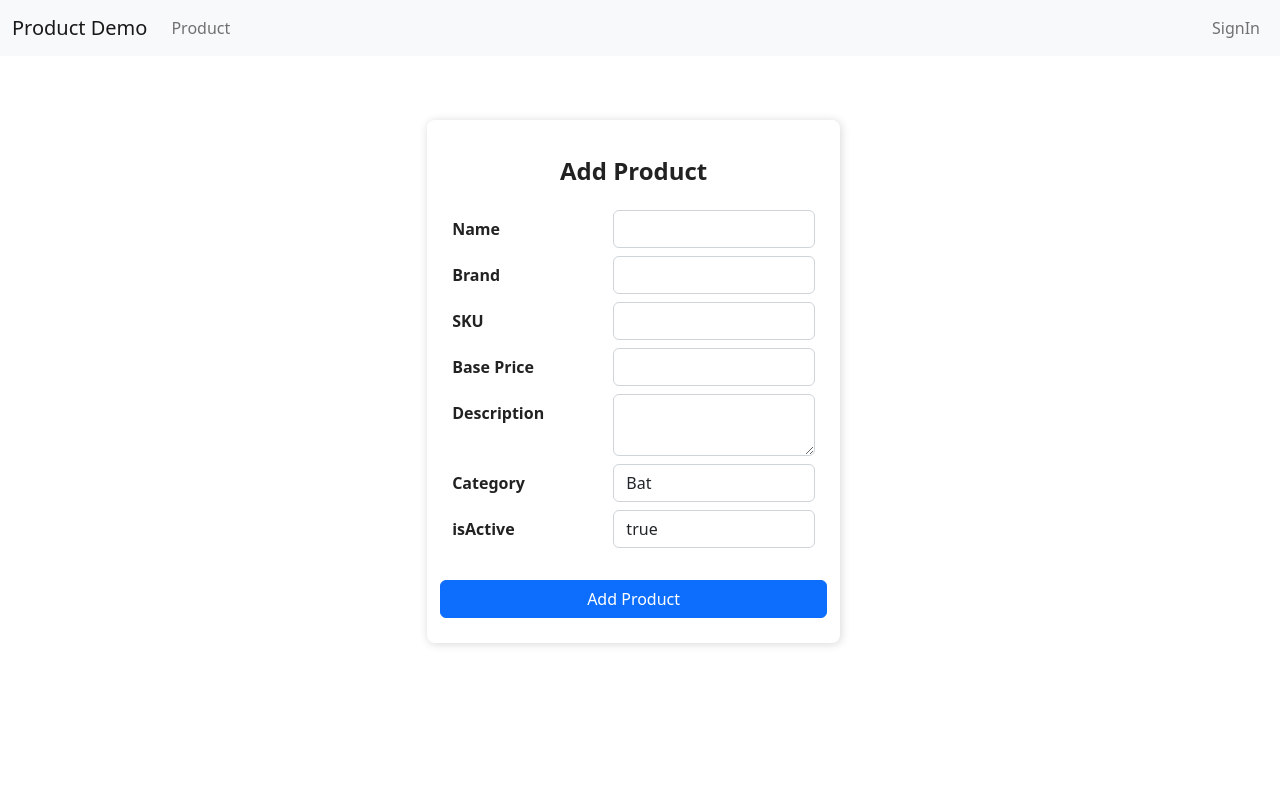
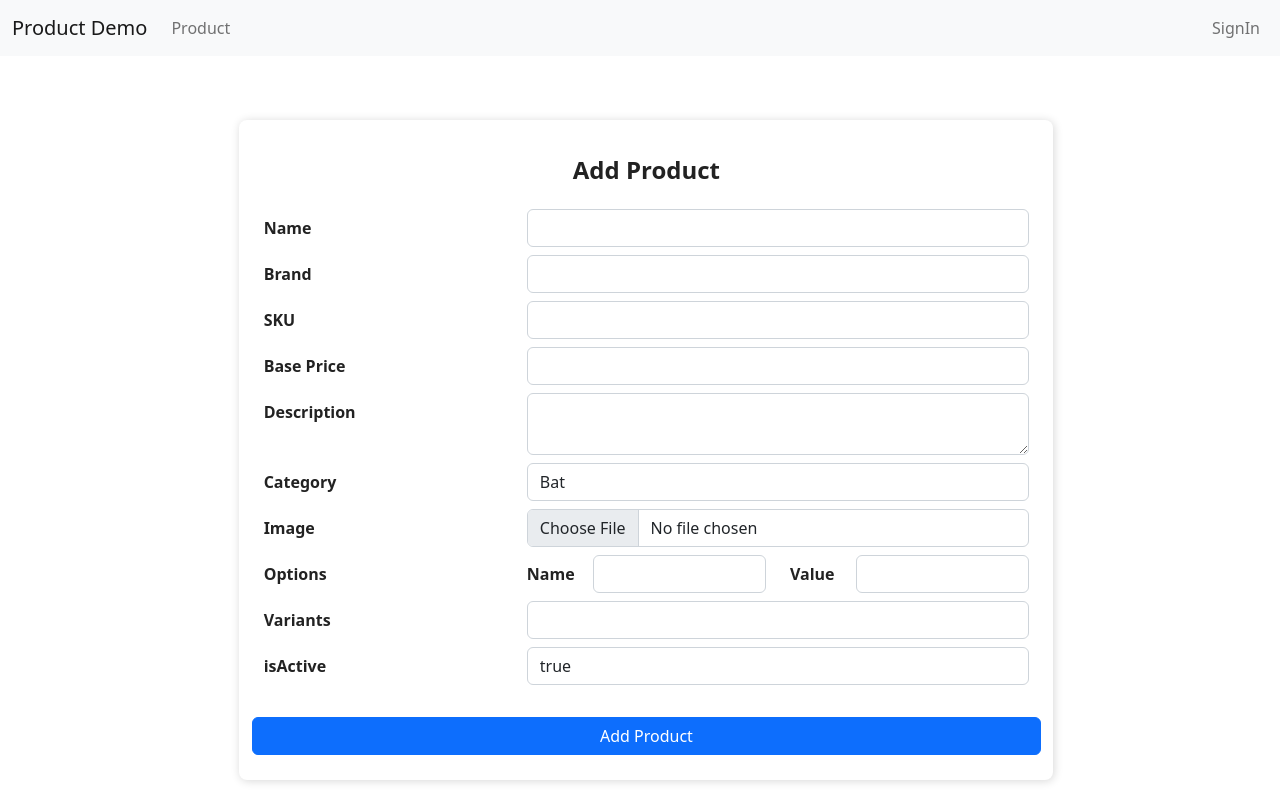
Before and after one commit to RKheni/Product-Demo, a React (Create React App) app: page /addProduct in a window 1280 px wide. Built offline with nearby package versions, Linux system fonts and the light colour scheme; the HTML template or start-up script is replaced by a standard one.

Commit message:
9th commit- Search bar by name

```diff
--- a/package.json
+++ b/package.json
@@ -6,14 +6,14 @@
     "@testing-library/jest-dom": "^5.16.5",
     "@testing-library/react": "^13.4.0",
     "@testing-library/user-event": "^13.5.0",
+    "aws-sdk": "^2.1309.0",
     "bootstrap": "^5.2.3",
     "react": "^18.2.0",
     "react-bootstrap": "^2.7.0",
     "react-dom": "^18.2.0",
     "react-router-dom": "^6.6.1",
     "react-scripts": "5.0.1",
-    "react-select": "^5.7.0",
-    "react-toastify": "^9.1.1",
+    "react-uuid": "^2.0.0",
     "reactstrap": "^9.1.5",
     "web-vitals": "^2.1.4"
   },
--- a/src/App.css
+++ b/src/App.css
@@ -1,3 +1,3 @@
 .App {
-  text-align: left;
+    text-align: left;
 }
--- a/src/components/product/AddProduct.js
+++ b/src/components/product/AddProduct.js
@@ -2,6 +2,8 @@ import React, { useState } from 'react'
 import commonStyles from "./productCSS/CommonStyles.module.css"
 import { useNavigate } from 'react-router-dom'
 import categoryArray from './CategoryArray.json'
+// import S3 from "aws-sdk/clients/s3";
+// import { v4 as uuidv4 } from "uuid";
 
 function AddProduct() {
 
@@ -13,38 +15,30 @@ function AddProduct() {
     const [base_price, setBase_price] = useState('');
     const [description, setDescription] = useState('');
     const [category, setCategory] = useState([]);
+    const [images, setImages] = useState([]);
+    const [options, setOptions] = useState([]);
+    const [variants, setVariants] = useState([]);
     const [isActive, setIsActive] = useState(true);
 
     const handleInputChange = e => {
         const {id , value} = e.target;
-        if(id === "name"){
-          setName(value);
-        }
-        if(id === "brand"){
-          setBrand(value);
-        }
-        if(id === "SKU"){
-          setSKU(value);
-        }
-        if(id === "base_price"){
-          setBase_price(value);
-        }
-        if(id === "description"){
-          setDescription(value);
-        }
-        if(id === "category"){
-          setCategory(value);
-        }
-        if(id === "isActive"){
-          setIsActive(value);
-        }
+        if(id === "name"){ setName(value) }
+        if(id === "brand"){ setBrand(value) }
+        if(id === "SKU"){ setSKU(value) }
+        if(id === "base_price"){ setBase_price(value) }
+        if(id === "description"){ setDescription(value) }
+        if(id === "category"){ setCategory(value) }
+        if(id === "images"){ setImages(value) }
+        if(id === "options"){ setOptions(value) }
+        if(id === "variants"){ setVariants(value) }
+        if(id === "isActive"){ setIsActive(value) }
       }
 
       // Submit Handler Function
       const submitHandler = (e) => {
         e.preventDefault();
 
-        const url = "https://cricketecommerce.onrender.com/products";
+        const url = "https://api-cricketecommerce.onrender.com/products";
 
         const data = {
           name: name,
@@ -52,7 +46,10 @@ function AddProduct() {
           SKU: SKU,
           base_price: base_price,
           description: description,
-          category: category,
+          category: [category],
+          images: [images],
+          options: [options],
+          variants: [variants],
           isActive: isActive,
         };
 
@@ -89,8 +86,8 @@ function AddProduct() {
      <form className={commonStyles.form} onSubmit={submitHandler}>
        <h3 className={commonStyles.title}>Add Product</h3>
          <div className="form-group row my-2">
-             <label className="col-sm-5 col-form-label">Name</label>
-             <div className="col-sm-7">
+             <label className="col-sm-4 col-form-label">Name</label>
+             <div className="col-sm-8">
                  <input type="text" className="form-control"
                    id='name'
                    value={name}
@@ -99,8 +96,8 @@ function AddProduct() {
              </div>
          </div>
          <div className="form-group row my-2">
-             <label className="col-sm-5 col-form-label">Brand</label>
-             <div className="col-sm-7">
+             <label className="col-sm-4 col-form-label">Brand</label>
+             <div className="col-sm-8">
                  <input type="text" className="form-control"
                    id='brand'
                    value={brand}
@@ -109,8 +106,8 @@ function AddProduct() {
              </div>
          </div>
          <div className="form-group row my-2">
-             <label className="col-sm-5 col-form-label">SKU</label>
-             <div className="col-sm-7">
+             <label className="col-sm-4 col-form-label">SKU</label>
+             <div className="col-sm-8">
                  <input type="text" className="form-control"
                    id='SKU'
                    value={SKU}
@@ -119,8 +116,8 @@ function AddProduct() {
              </div>
          </div>
          <div className="form-group row my-2">
-             <label className="col-sm-5 col-form-label">Base Price</label>
-             <div className="col-sm-7">
+             <label className="col-sm-4 col-form-label">Base Price</label>
+             <div className="col-sm-8">
                  <input type="number" className="form-control"
                    id='base_price'
                    value={base_price}
@@ -129,8 +126,8 @@ function AddProduct() {
              </div>
          </div>
          <div className="form-group row my-2">
-             <label className="col-sm-5 col-form-label">Description</label>
-             <div className="col-sm-7">
+             <label className="col-sm-4 col-form-label">Description</label>
+             <div className="col-sm-8">
                  <textarea className="form-control"
                    id='description'
                    value={description}
@@ -139,8 +136,8 @@ function AddProduct() {
              </div>
          </div>
          <div className="form-group row my-2">
-            <label className="col-sm-5 col-form-label">Category</label>
-            <div className="col-sm-7">
+            <label className="col-sm-4 col-form-label">Category</label>
+            <div className="col-sm-8">
                 <select className="form-control" id='category' value={category} onChange={handleInputChange} >
                       {categoryArray.data.map((val, key) => (
                         <option key={key} value={val._id}>{val.categoryName}</option>
@@ -149,8 +146,47 @@ function AddProduct() {
             </div>
          </div>
          <div className="form-group row my-2">
-             <label className="col-sm-5 col-form-label">isActive</label>
-             <div className="col-sm-7">
+             <label className="col-sm-4 col-form-label">Image</label>
+             <div className="col-sm-8">
+                 <input type="file" className="form-control"
+                   id='images'
+                   value={images}
+                   onChange = {handleInputChange}
+                 />
+             </div>
+         </div>
+         <div className="form-group row my-2">
+            <label className="col-sm-4 col-form-label">Options</label>
+            <label className="col-sm-1 col-form-label">Name</label>
+             <div className="col-sm-3">
+                 <input type="text" className="form-control"
+                   id='options'
+                   value={options}
+                   onChange = {handleInputChange}
+                 />
+             </div>
+             <label className="col-sm-1 col-form-label">Value</label>
+             <div className="col-sm-3">
+                 <input type="textarea" className="form-control"
+                   id='options'
+                   value={options}
+                   onChange = {handleInputChange}
+                 />
+             </div>
+         </div>
+         <div className="form-group row my-2">
+            <label className="col-sm-4 col-form-label">Variants</label>
+            <div className="col-sm-8">
+                <input type="text" className="form-control"
+                   id='variants'
+                   value={variants}
+                   onChange = {handleInputChange}
+                />
+            </div>
+         </div>
+         <div className="form-group row my-2">
+             <label className="col-sm-4 col-form-label">isActive</label>
+             <div className="col-sm-8">
                  <input type="text" className="form-control"
                     id='isActive'
                     value={isActive}
--- a/src/components/product/DetailPage.js
+++ b/src/components/product/DetailPage.js
@@ -1,12 +1,13 @@
 import React from 'react'
 import Commonstyles from "./productCSS/CommonStyles.module.css"
+import Table from "react-bootstrap/Table"
 
 function DetailPage({selectedProduct}) {
   return (
     <form className={Commonstyles.form} >
       <h3 className={Commonstyles.title}>Selected Product Details</h3>
 
-      <table className="table table-bordered">
+      <Table responsive hover bordered>
                 <thead>
                     <tr>
                       <th scope="col">ID</th>
@@ -30,7 +31,7 @@ function DetailPage({selectedProduct}) {
                     <td>{selectedProduct.category}</td>
                   </tr>
                 </tbody>
-        </table>
+        </Table>
     </form>
   )
 }
--- a/src/components/product/ProductPage.js
+++ b/src/components/product/ProductPage.js
@@ -9,7 +9,7 @@ function ProductPage() {
   const [selectedProduct, setSelectedProduct] = useState({});
 
     const getData = () => {
-      const url = "https://cricketecommerce.onrender.com/Products/all";
+      const url = "https://api-cricketecommerce.onrender.com/Products/all";
 
         // API Call -  GET Method
           fetch(url)
@@ -38,7 +38,6 @@ function ProductPage() {
       ) : (
         <ProductTable products={products} handleClick={handleClick} />
       )}
-
     </div>
   )
 }
--- a/src/components/product/ProductTable.js
+++ b/src/components/product/ProductTable.js
@@ -1,25 +1,48 @@
-import React from 'react'
+import React, { useState } from 'react'
 import Commonstyles from "./productCSS/CommonStyles.module.css"
-import styles from "./productCSS/ProductPage.module.css"
+import Table from "react-bootstrap/Table"
+import styles from "./productCSS/ProductTable.module.css"
 import { useNavigate } from 'react-router-dom'
+import categoryArray from './CategoryArray.json'
 
 function ProductTable({products, handleClick}) {
 
     const navigate = useNavigate();
 
+    const [search, setSearch] = useState("");
+
   return (
       <form className={Commonstyles.form} >
             <h3 className={Commonstyles.title}>Product Page</h3>
 
+                <div className="container">
+                    <div className="row">
+                        <div className="col-sm-6">
+                            {/* Search Bar By Product Name */}
+                            <input className={styles.search_bar} type="text" placeholder="Search here"
+                                onChange={(e) => setSearch(e.target.value)} />
+
+                            {/* Search Dropdown By Product Category */}
+                            <select className={styles.search_bar}>
+                                {categoryArray.data.map((val, key) => (
+                                    <option key={key} value={val._id}>{val.categoryName}</option>
+                                ))}
+                            </select>
+                        </div>
+
+                        <div className="col-sm-6">
                             {/* Add Product Button */}
                             <button className={styles.buttonPlus}
                                 onClick={() => {navigate('/addProduct')}}>
                                     <img className={styles.imgPlus} src="plus_icon.png" height="35" alt='plus icon' />
                                     <b>Add Product</b>
                             </button>
+                        </div>
+                    </div>
+                </div>
 
             {/* Display Product data in Tabular formate */}
-            <table className="table table-bordered">
+            <Table responsive hover bordered size='sm'>
                 <thead>
                     <tr>
                       <th scope="col">No</th>
@@ -34,7 +57,14 @@ function ProductTable({products, handleClick}) {
                 </thead>
 
                 <tbody>
-                    {products.map((val, index) => {
+                 {/* eslint-disable-next-line */}
+                    {products.filter(product => {
+                                    if (search === '') {
+                                    return product;
+                                    } else if (product.name.toLowerCase().includes(search.toLowerCase())) {
+                                    return product;
+                                    }
+                                }).map((val, index) => {
                                     return (
                                     <tr key={index} onClick={(e) => {handleClick(val)}}>
                                     <td>{index + 1}</td>
@@ -46,10 +76,10 @@ function ProductTable({products, handleClick}) {
                                     <td>{val.description}</td>
                                     <td>{val.category}</td>
                                     </tr>
-                    )
-                    })}
+                                )})
+                    }
                 </tbody>
-            </table>
+            </Table>
         </form>
   )
 }
--- a/src/components/product/productCSS/CommonStyles.module.css
+++ b/src/components/product/productCSS/CommonStyles.module.css
@@ -5,12 +5,14 @@
     padding-right: 2%;
     padding-top: 2%;
     margin-top: 3%;
-    margin-left: 1%;
+    margin-left: 3%;
 }
 
 .form {
     width: flex;
+    max-width: 80%;
     height: flex;
+    max-height: 100%;
     box-shadow: rgb(0 0 0 / 16%) 1px 1px 10px;
     padding: 3% 2% 2% 2%;
     border-radius: 8px;
--- /dev/null
+++ b/src/components/product/s3.js
@@ -0,0 +1,33 @@
+import S3 from "aws-sdk/clients/s3";
+import { v4 as uuidv4 } from "uuid";
+
+const s3client = new S3({
+  region: process.env.NEXT_PUBLIC_AWS_REGION,
+  accessKeyId: process.env.NEXT_PUBLIC_AWS_ACCESS_KEY_ID,
+  secretAccessKey: process.env.NEXT_PUBLIC_AWS_SECRET_ACCESS_KEY,
+});
+
+export const imageUpload = async (imageFile, folder, callback) => {
+  const ext = imageFile.name.split(".").pop();
+  const imageName = uuidv4() + "." + ext;
+  const param = {
+    Bucket: process.env.NEXT_PUBLIC_AWS_BUCKET_NAME,
+    Key: folder + "/" + imageName,
+    Expires: 60,
+  };
+  const uploadURL = await s3client.getSignedUrlPromise("putObject", param);
+
+  await fetch(uploadURL, {
+    method: "PUT",
+    headers: {
+      "Content-Type": "multipart/form-data",
+    },
+    body: imageFile,
+  });
+
+  // const imageUrl =
+  //   const imageUrl = imageFile;
+  imageFile.imageUrl = uploadURL.split("?")[0];
+  callback(imageFile);
+  return imageFile;
+};
--- a/src/components/signin/SignIn.js
+++ b/src/components/signin/SignIn.js
@@ -13,7 +13,7 @@ function Login() {
    // SignIn Function
    const handleSignin = (e) => {
       e.preventDefault();
-      const url = "https://cricketecommerce.onrender.com/User/login";
+      const url = "https://api-cricketecommerce.onrender.com/User/login";
 
       if(validate()) {
         console.log('check validation-----');
```
Also changed, not shown: src/components/product/productCSS/ProductTable.module.css (renamed from src/components/product/productCSS/ProductPage.module.css, +9 -0 lines), 2 other files (tests, documents, lock files or other folders). Lines whose indentation alone changed are shown as unchanged.
